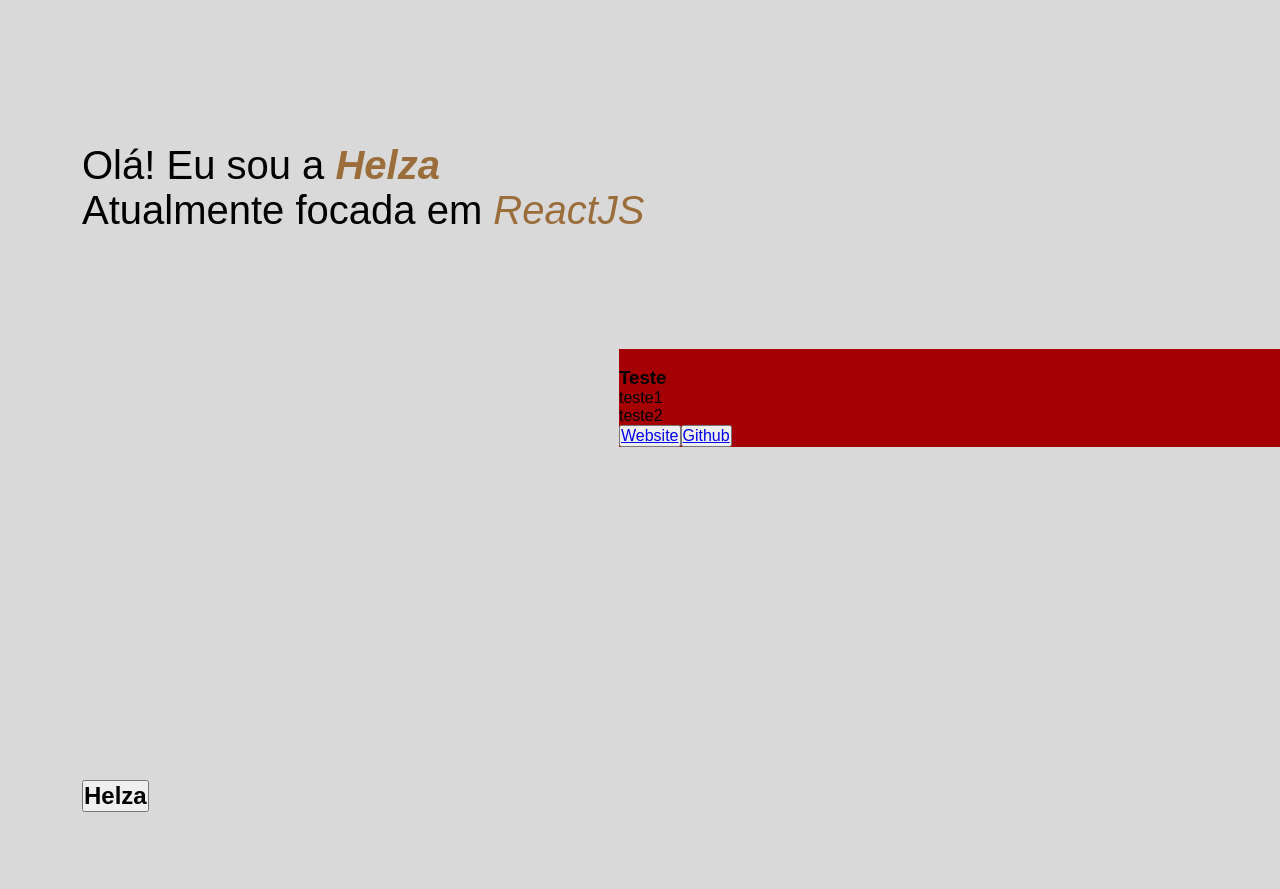
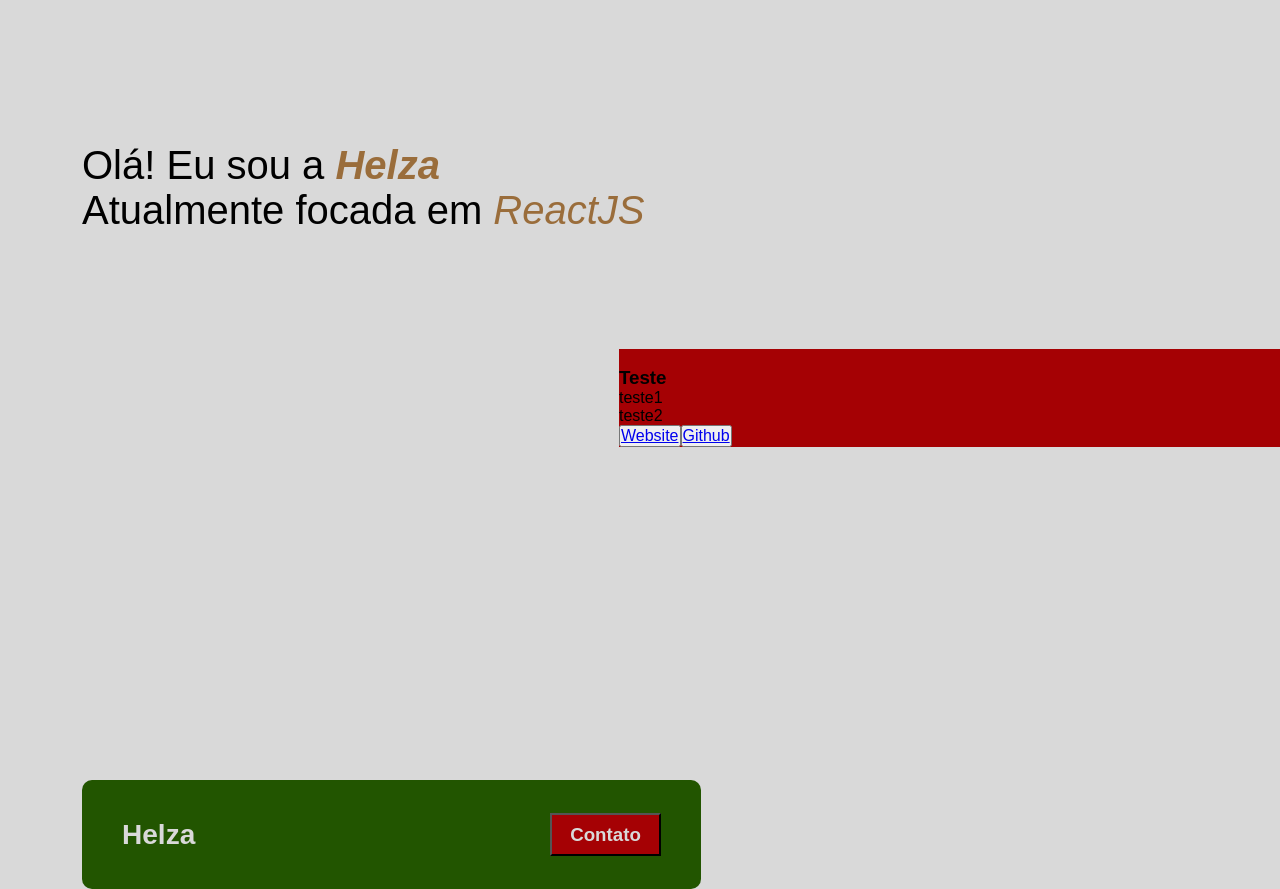
Before and after one commit to helzaaragao/Portfolio, a React (Vite) app: page / in a window 1280 px wide. Before the commit the page ends 812 px from the top, so only its background shows below. Built offline with nearby package versions, Linux system fonts and the light colour scheme.

Commit message:
Header html, css e funcionalidade

```diff
--- a/src/components/Header/index.tsx
+++ b/src/components/Header/index.tsx
@@ -1,18 +1,22 @@
 import * as Accordion from '@radix-ui/react-accordion'
 import React from "react";
-import { Content, HeaderRoot, Item } from './styles';
+import { Content, HeaderAcc, HeaderRoot, Item, Trigger } from './styles';
 
 export function Header(){
     return(
                 <HeaderRoot type="single" collapsible orientation='vertical'>
                 <Item value="item-1">
-                    <Accordion.Trigger>
-                        <h2>Helza</h2>
-                    </Accordion.Trigger>
                     <Content>
                         <p>Primeiro, você precisará aplicar um pouco de CSS
                         para alterar a posição do conteúdo quando o Accordion for expandido.</p>
                     </Content>
+                    <HeaderAcc>
+                        <h2>Helza</h2>
+                        <Trigger>
+                            <h3>Contato</h3>
+                        </Trigger>
+                    </HeaderAcc>
+
                 </Item>
             </HeaderRoot>
 // https://www.radix-ui.com/primitives/docs/components/accordion
--- a/src/components/Header/styles.ts
+++ b/src/components/Header/styles.ts
@@ -2,14 +2,41 @@ import * as Accordion from '@radix-ui/react-accordion'
 import styled from "styled-components";
 
 export const HeaderRoot = styled(Accordion.Root)`
-    /* position: relative;      */
+    position: relative;
 `
-export const Item = styled(Accordion.Item)``
-export const Trigger = styled(Accordion.Trigger)``
+export const Item = styled(Accordion.Item)`
+     position: relative;
+`
+
 export const Content = styled(Accordion.Content)`
-        /* position: absolute; */
-        /* transform: translateY(-100%);
-        z-index: 1;
-        max-height: 150px;  */
+        max-height: 0;
+        &[data-state='open'] {
+        max-height: 200px;
+        transition: max-height 0.3s ease-out;
+        overflow: hidden;
+        position: absolute;
+        bottom: 100%;
+  }
 
 `
+
+export const HeaderAcc = styled(Accordion.Header)`
+    width: 38.6875rem;
+    height: 6.8125rem;
+    display: flex;
+    justify-content: space-between;
+    align-items: center;
+    padding: 2.5rem;
+    border-radius: 10px;
+
+    background-color: ${(props) => props.theme['black-brean']};
+    color: ${(props) => props.theme['timberwolf']};
+`
+
+export const Trigger = styled(Accordion.Trigger)`
+     cursor: pointer;
+     width:6.9375rem;
+     height: 2.6875rem;
+     background-color: ${(props) => props.theme['turkey-red']};
+     color: ${(props) => props.theme['timberwolf']};
+`
--- a/src/page/index.tsx
+++ b/src/page/index.tsx
@@ -9,7 +9,8 @@ export function Portfolio(){
         <PortfolioContainer>
 
             <Profile>
-                <h1>Olá! Eu sou a <span>Helza</span><br/>
+                <h1>Olá! Eu sou a <span>Helza</span>
+                <br/>
                 Atualmente focada em <span>ReactJS</span></h1>
 
                <Header></Header>
```
